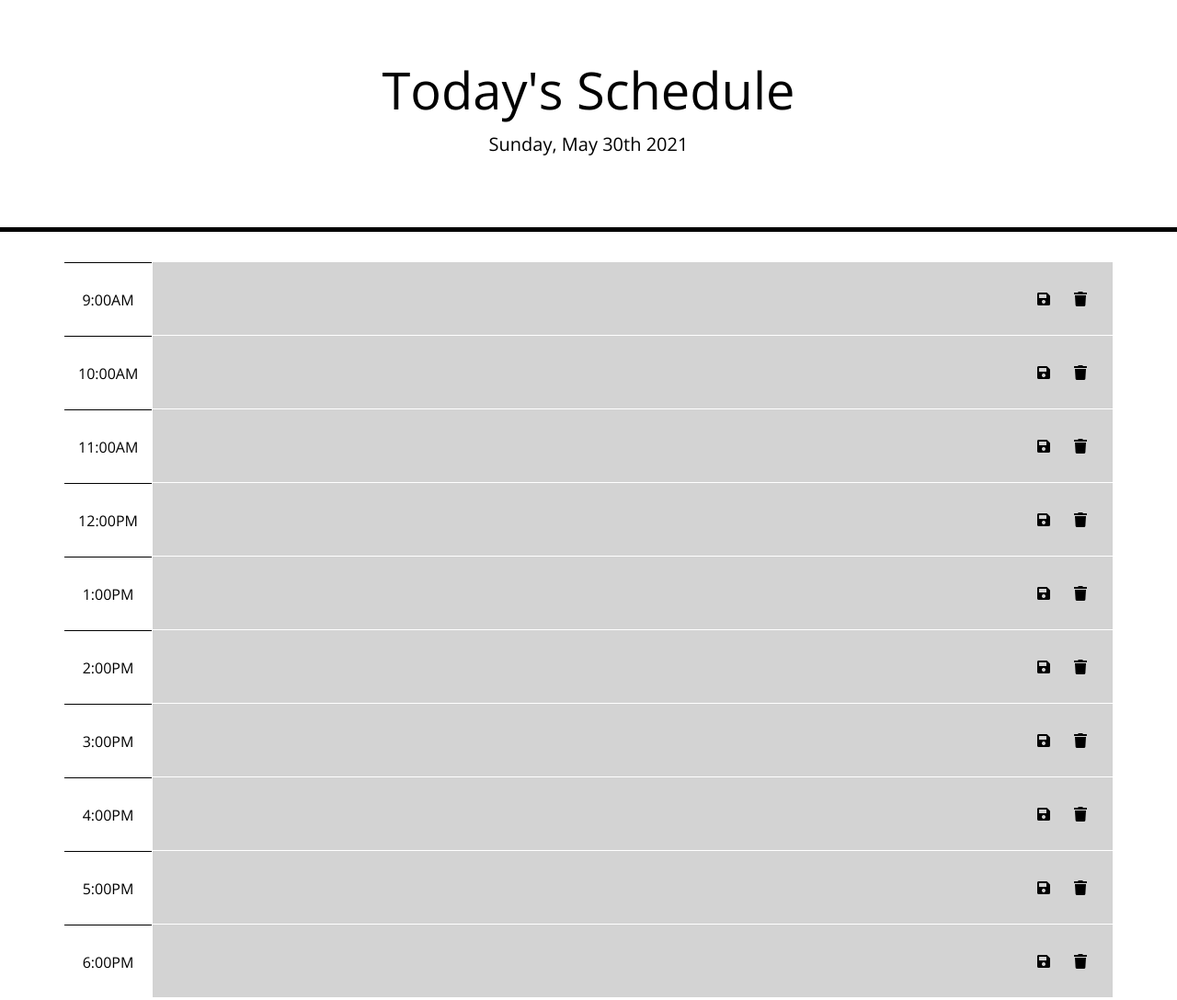
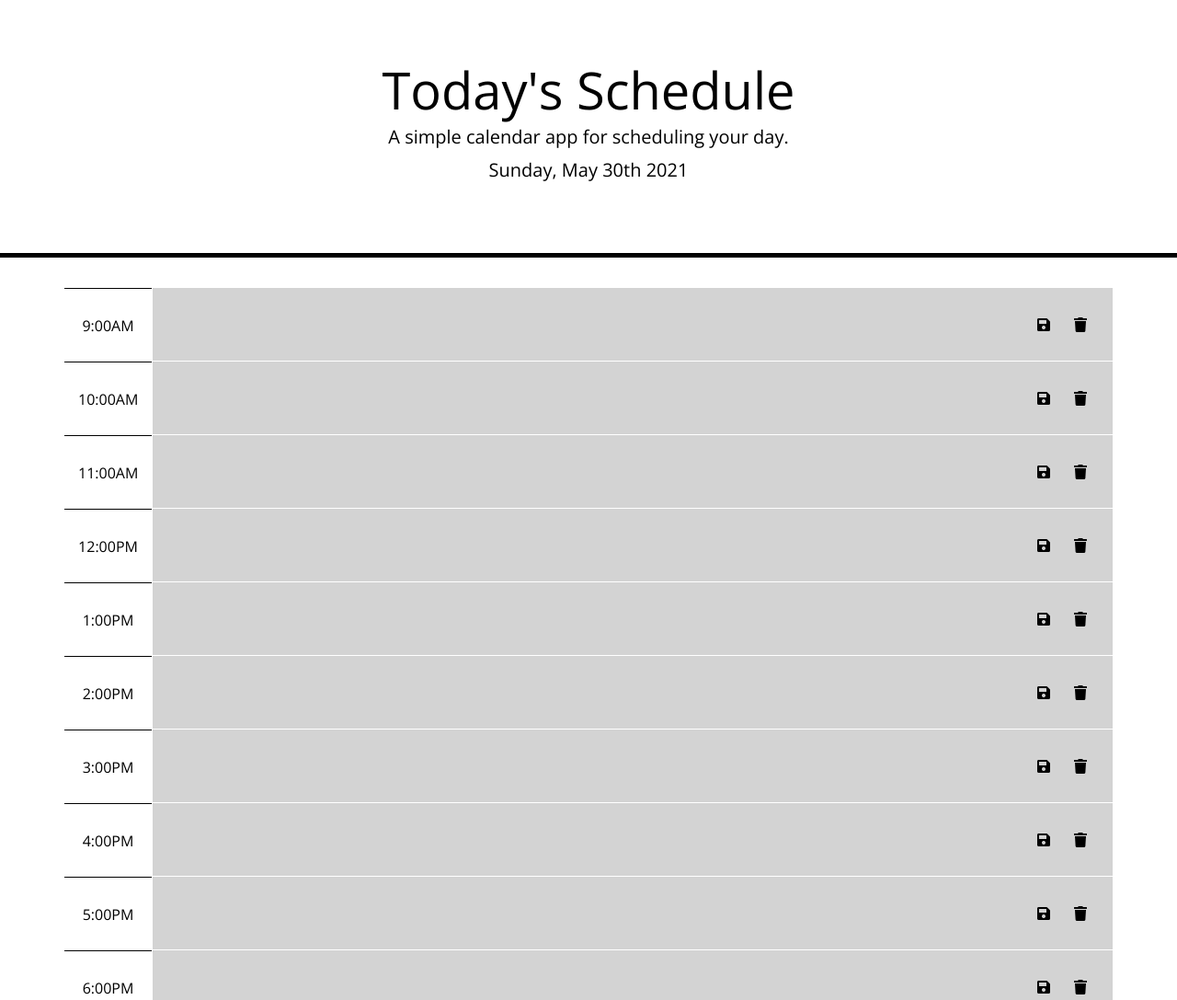
Before and after one commit to isabeltoledo1/IsabelToledo-DayPlanner, a plain HTML site: page index.html in a window 1280 px wide. Shown: the top 1087 px of the page at 92% size. Drawn offline with nearby package versions, Linux system fonts and the light colour scheme.

Commit message:
styling changes

```diff
--- a/index.html
+++ b/index.html
@@ -25,7 +25,7 @@
   <body>
     <header class="jumbotron">
       <h1 class="display-4">Today's Schedule</h1>
-      <p class="lead"></p>
+      <p class="lead">A simple calendar app for scheduling your day.</p>
       <p id="currentDay" class="lead"></p>
     </header>
     <div class="container">
```
